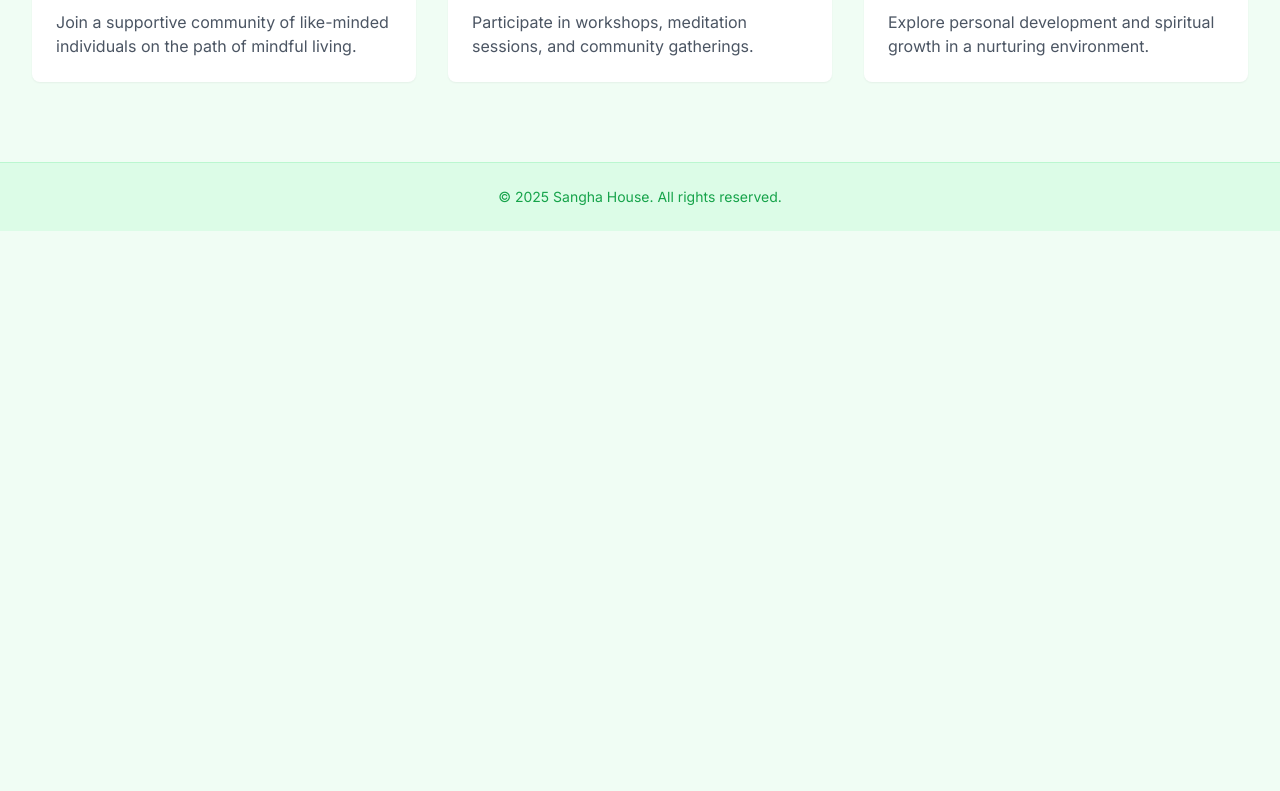
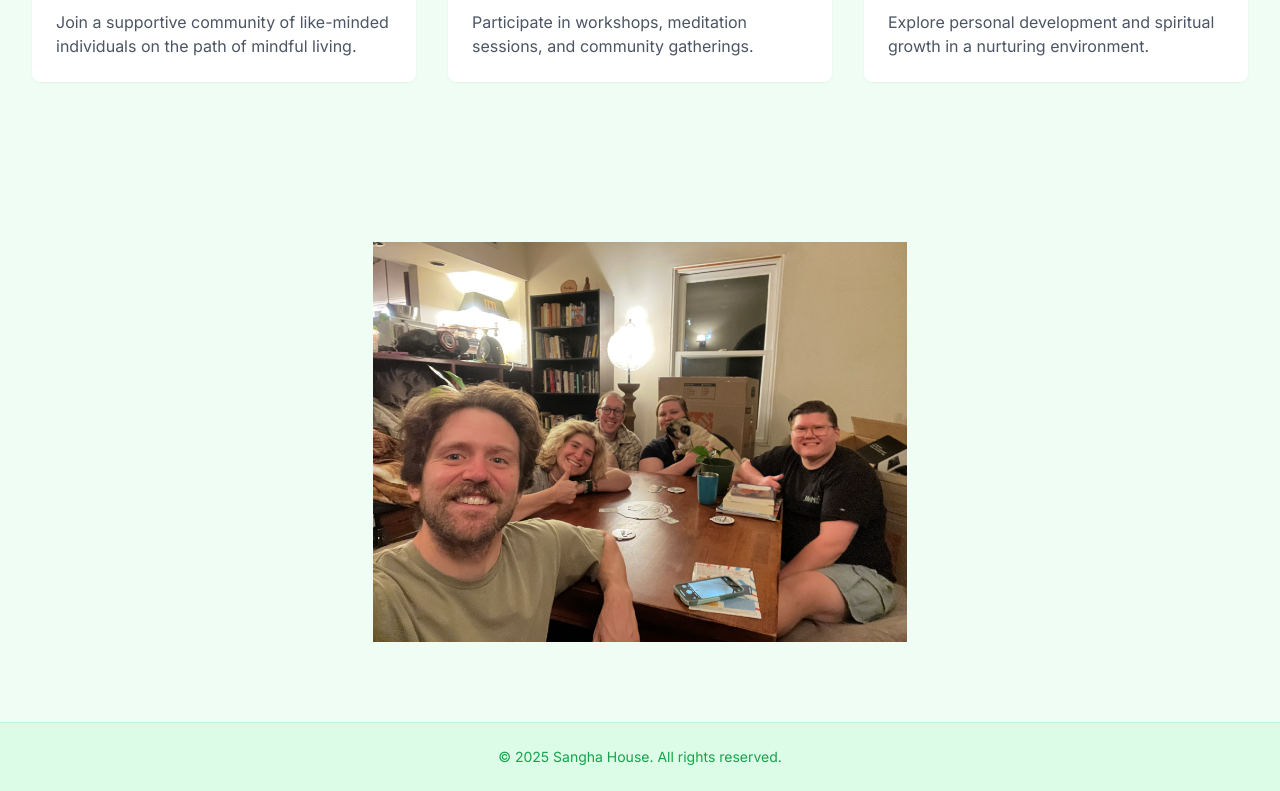
Before and after one commit to garrettallen0/sangha-house, a Next.js app: page / in a window 1280 px wide. Shown: the part 486-1277 px from the top of the page. Before the commit the page ends 800 px from the top, so only its background shows below. Built offline with nearby package versions, Linux system fonts and the light colour scheme.

Commit message:
add image

```diff
--- a/src/app/page.tsx
+++ b/src/app/page.tsx
@@ -1,4 +1,5 @@
 import Link from 'next/link'
+import Image from 'next/image'
 
 export default function Home() {
   return (
@@ -50,6 +51,18 @@ export default function Home() {
           </div>
         </div>
       </section>
+
+      {/* Image Section */}
+      <section className="py-12">
+        <div className="relative w-full h-[400px]">
+          <Image
+            src="/images/IMG_7643.webp"
+            alt="Sangha House LA"
+            fill
+            className="object-contain rounded-lg"
+          />
+        </div>
+      </section>
     </div>
   )
 }
```
Also changed, not shown: public/images/IMG_7643.webp (added).
